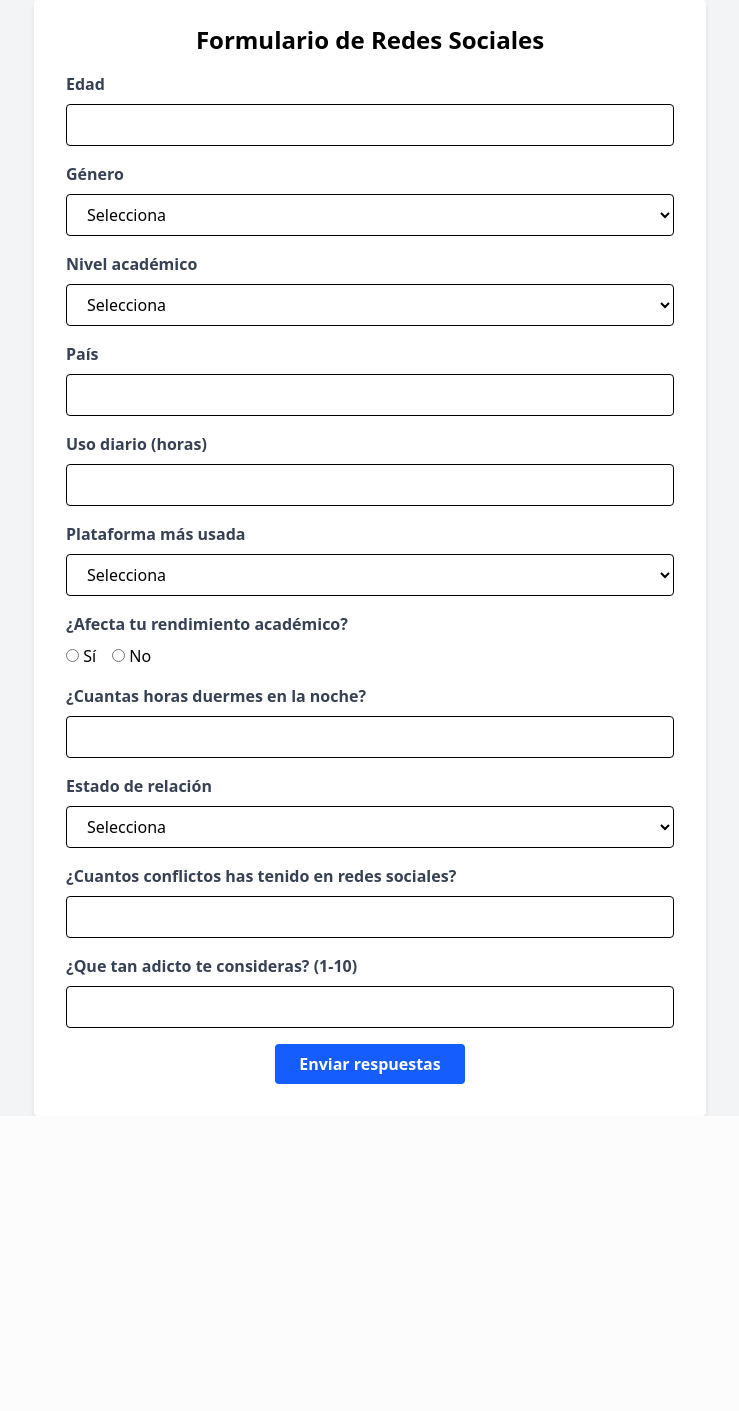
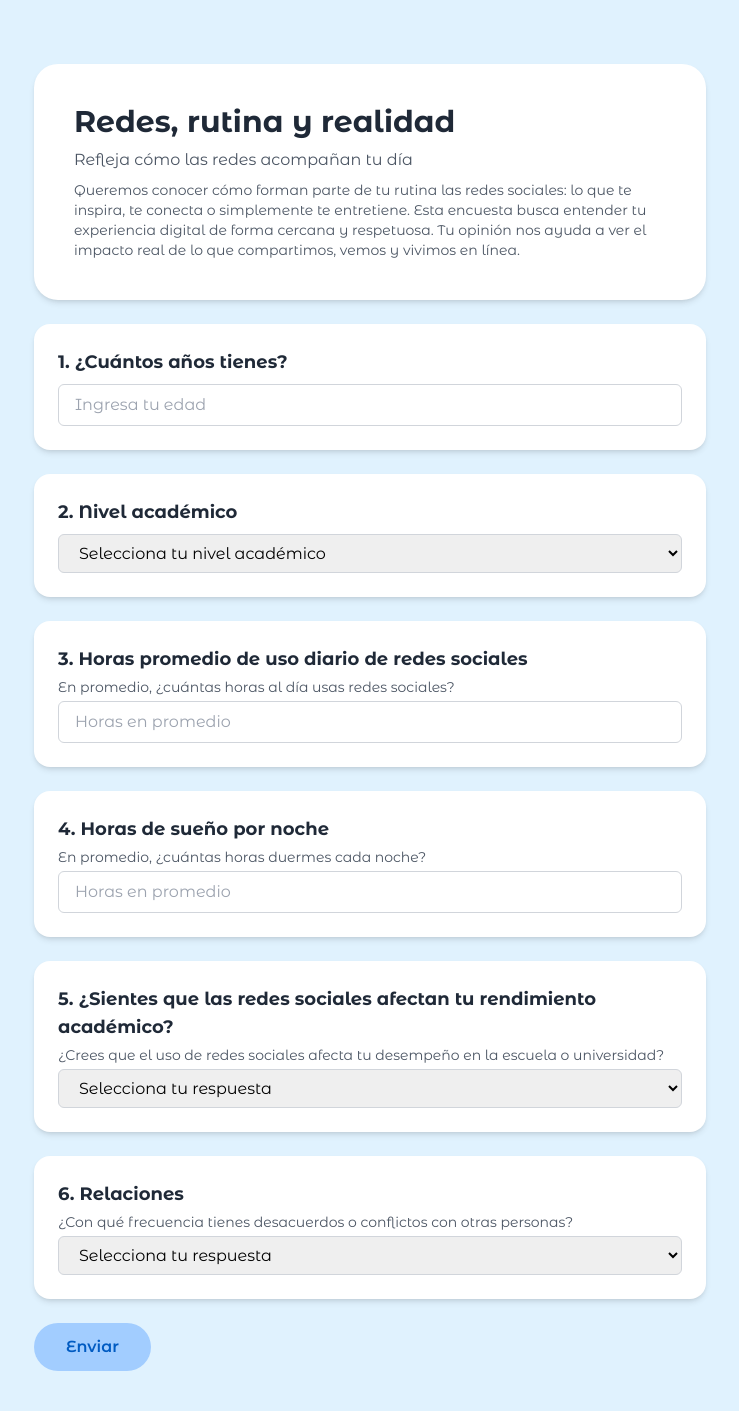
Before and after one commit to rodrigoBojorquez/VillaML, a FastAPI app: template app/templates/form.html in a window 1280 px wide. Shown: the whole page, without its empty margins (270-1009 px from the left). Before the commit the page ends 1116 px from the top, so only its background shows below. Run offline with FastAPI, Linux system fonts and the light colour scheme; the template is opened without the code that fills it, so the values that code supplies are empty; some libraries are stand-ins or nearby versions.

Commit message:
Se agrega el formulario

```diff
--- /dev/null
+++ b/app/infrastructure/data/respuestas.csv
@@ -0,0 +1,2 @@
+modelo,edad,nivel,uso_diario,sueno,impacto,conflictos
+hola,21.0,1,3.0,8.0,1,0
--- a/app/templates/form.html
+++ b/app/templates/form.html
@@ -1,112 +1,146 @@
 <!DOCTYPE html>
 <html lang="es">
+
 <head>
-    <meta charset="UTF-8">
-    <title>Formulario de Evaluación</title>
-    <script src="https://cdn.jsdelivr.net/npm/@tailwindcss/browser@4"></script>
+  <meta charset="UTF-8" />
+  <meta name="viewport" content="width=device-width, initial-scale=1.0" />
+  <title>Redes, rutina y realidad</title>
+  <script src="https://cdn.tailwindcss.com"></script>
+  <style>
+    @import url('https://fonts.googleapis.com/css2?family=Montserrat+Alternates:ital,wght@0,100;0,200;0,300;0,400;0,500;0,600;0,700;0,800;0,900;1,100;1,200;1,300;1,400;1,500;1,600;1,700;1,800;1,900&display=swap');
+
+    body {
+      font-family: "Montserrat Alternates", sans-serif;
+      background: #e0f2fe;
+      background-size: 80px 80px;
+      background-position: 0 0, 40px 40px;
+    }
+  </style>
 </head>
-<body class="bg-gray-100 min-h-screen flex items-center justify-center">
-    <form action="/run" method="POST" class="bg-white shadow-md rounded px-8 pt-6 pb-8 w-full max-w-2xl space-y-4">
-        <h2 class="text-2xl font-bold mb-4 text-center">Formulario de Redes Sociales</h2>
 
+<body class="min-h-screen flex items-center justify-center py-10 px-4">
+
+  <form action="/form" method="POST" class="w-full max-w-2xl space-y-6">
+
+    <!-- Campo oculto obligatorio para el backend -->
     <input type="hidden" name="model_name" value="{{ archivo }}">
 
-        <div>
-            <label for="age" class="block text-gray-700 font-bold mb-2">Edad</label>
-            <input type="number" name="age" id="age" required min="10" max="100" class="w-full px-4 py-2 border rounded focus:outline-none focus:ring-2 focus:ring-blue-500">
+
+    <div class="bg-white rounded-3xl shadow-md p-6 md:p-10">
+      <h1 class="text-2xl md:text-3xl font-bold text-gray-800 mb-2">
+        Redes, rutina y realidad
+      </h1>
+      <p class="text-gray-600 text-sm md:text-base">
+        Refleja cómo las redes acompañan tu día
+      </p>
+      <p class="text-gray-600 text-sm mt-2">
+        Queremos conocer cómo forman parte de tu rutina las redes sociales: lo que te inspira,
+        te conecta o simplemente te entretiene. Esta encuesta busca entender tu experiencia digital
+        de forma cercana y respetuosa. Tu opinión nos ayuda a ver el impacto real de lo que
+        compartimos, vemos y vivimos en línea.
+      </p>
     </div>
 
-        <div>
-            <label for="gender" class="block text-gray-700 font-bold mb-2">Género</label>
-            <select name="gender" id="gender" required class="w-full px-4 py-2 border rounded">
-                <option value="">Selecciona</option>
-                <option value="1">Femenino</option>
-                <option value="0">Masculino</option>
+    {% if success %}
+    <div class="bg-green-100 text-green-800 px-4 py-2 rounded mb-4 text-center">
+      ¡Gracias por compartir tu experiencia! 🖤
+    </div>
+    {% endif %}
+
+    <!-- 1. Edad -->
+    <div class="bg-white rounded-2xl shadow-md p-6 space-y-2">
+      <label for="age" class="block font-bold text-lg text-gray-800">
+        1. ¿Cuántos años tienes?
+      </label>
+      <input type="number" name="age" id="age" placeholder="Ingresa tu edad" required min="10" max="100"
+        class="w-full px-4 py-2 border border-gray-300 rounded-md focus:outline-none focus:ring-2 focus:ring-blue-400" />
+    </div>
+
+    <!-- 2. Nivel académico -->
+    <div class="bg-white rounded-2xl shadow-md p-6 space-y-2">
+      <label for="academic_level" class="block font-bold text-lg text-gray-800">
+        2. Nivel académico
+      </label>
+      <select name="academic_level" id="academic_level" required
+        class="w-full px-4 py-2 border border-gray-300 rounded-md focus:outline-none focus:ring-2 focus:ring-blue-400">
+        <option value="">Selecciona tu nivel académico</option>
+        <option value="0">Preparatoria</option>
+        <option value="1">Universidad – Licenciatura</option>
+        <option value="2">Universidad – Posgrado</option>
       </select>
     </div>
 
-        <div>
-            <label for="academic_level" class="block text-gray-700 font-bold mb-2">Nivel académico</label>
-            <select name="academic_level" id="academic_level" required class="w-full px-4 py-2 border rounded">
-                <option value="">Selecciona</option>
-                <option value="0">Preparatoria</option>
-                <option value="1">Estudios Universitarios</option>
-                <option value="2">Graduado</option>
+    <!-- 3. Uso diario -->
+    <div class="bg-white rounded-2xl shadow-md p-6 space-y-1">
+      <label for="usage_hours" class="block font-bold text-lg text-gray-800">
+        3. Horas promedio de uso diario de redes sociales
+      </label>
+      <p class="text-sm text-gray-600">
+        En promedio, ¿cuántas horas al día usas redes sociales?
+      </p>
+      <input type="number" name="usage_hours" id="usage_hours" step="0.1" min="0" max="24"
+        placeholder="Horas en promedio"
+        class="w-full px-4 py-2 border border-gray-300 rounded-md focus:outline-none focus:ring-2 focus:ring-blue-400" />
+    </div>
+
+    <!-- 4. Sueño -->
+    <div class="bg-white rounded-2xl shadow-md p-6 space-y-1">
+      <label for="sleep_hours" class="block font-bold text-lg text-gray-800">
+        4. Horas de sueño por noche
+      </label>
+      <p class="text-sm text-gray-600">
+        En promedio, ¿cuántas horas duermes cada noche?
+      </p>
+      <input type="number" name="sleep_hours" id="sleep_hours" step="0.1" min="0" max="12"
+        placeholder="Horas en promedio"
+        class="w-full px-4 py-2 border border-gray-300 rounded-md focus:outline-none focus:ring-2 focus:ring-blue-400" />
+    </div>
+
+    <!-- 5. Impacto académico -->
+    <div class="bg-white rounded-2xl shadow-md p-6 space-y-1">
+      <label for="academic_impact" class="block font-bold text-lg text-gray-800">
+        5. ¿Sientes que las redes sociales afectan tu rendimiento académico?
+      </label>
+      <p class="text-sm text-gray-600">
+        ¿Crees que el uso de redes sociales afecta tu desempeño en la escuela o universidad?
+      </p>
+      <select name="academic_impact" id="academic_impact" required
+        class="w-full px-4 py-2 border border-gray-300 rounded-md focus:outline-none focus:ring-2 focus:ring-blue-400">
+        <option value="">Selecciona tu respuesta</option>
+        <option value="1">Sí</option>
+        <option value="0">No</option>
       </select>
     </div>
 
-        <div>
-            <label for="country" class="block text-gray-700 font-bold mb-2">País</label>
-            <input type="text" name="country" id="country" required class="w-full px-4 py-2 border rounded">
-            <!-- Alternativamente: un select con países codificados -->
-        </div>
-
-        <div>
-            <label for="usage_hours" class="block text-gray-700 font-bold mb-2">Uso diario (horas)</label>
-            <input type="number" step="0.1" min="0" max="24" name="usage_hours" id="usage_hours" required class="w-full px-4 py-2 border rounded">
-        </div>
-
-        <div>
-            <label for="platform" class="block text-gray-700 font-bold mb-2">Plataforma más usada</label>
-            <select name="platform" id="platform" required class="w-full px-4 py-2 border rounded">
-                <option value="">Selecciona</option>
-                <option value="0">Facebook</option>
-                <option value="1">Instagram</option>
-                <option value="2">TikTok</option>
-                <option value="3">Twitter</option>
-                <option value="4">YouTube</option>
-                <option value="5">LinkedIn</option>
-                <option value="6">Snapchat</option>
-                <option value="7">Line</option>
-                <option value="8">KakaoTalk</option>
-                <option value="9">VKontakte</option>
-                <option value="10">WhatsApp</option>
-                <option value="11">WeChat</option>
+    <!-- 6. Conflictos -->
+    <div class="bg-white rounded-2xl shadow-md p-6 space-y-1">
+      <label for="conflict_level" class="block font-bold text-lg text-gray-800">
+        6. Relaciones
+      </label>
+      <p class="text-sm text-gray-600">
+        ¿Con qué frecuencia tienes desacuerdos o conflictos con otras personas?
+      </p>
+      <select name="conflict_level" id="conflict_level" required
+        class="w-full px-4 py-2 border border-gray-300 rounded-md focus:outline-none focus:ring-2 focus:ring-blue-400">
+        <option value="">Selecciona tu respuesta</option>
+        <option value="0">Nunca</option>
+        <option value="1">Rara vez</option>
+        <option value="2">A veces</option>
+        <option value="3">Frecuentemente</option>
+        <option value="4">Muy frecuentemente</option>
       </select>
     </div>
 
-        <div>
-            <label class="block text-gray-700 font-bold mb-2">¿Afecta tu rendimiento académico?</label>
-            <div class="flex gap-4">
-                <label><input type="radio" name="academic_impact" value="1" required> Sí</label>
-                <label><input type="radio" name="academic_impact" value="0"> No</label>
-            </div>
-        </div>
-
-        <div>
-            <label for="sleep_hours" class="block text-gray-700 font-bold mb-2">¿Cuantas horas duermes en la noche?</label>
-            <input type="number" step="0.1" min="0" max="12" name="sleep_hours" id="sleep_hours" required class="w-full px-4 py-2 border rounded">
+    <!-- Botón -->
+    <div class="text-center md:text-left">
+      <button type="submit"
+        class="bg-[#A2CDFF] hover:bg-[#005BC2] text-[#005BC2] hover:text-[#A2CDFF] font-semibold py-3 px-8 rounded-full transition">
+        Enviar
+      </button>
     </div>
 
 
-        <div>
-            <label for="relationship" class="block text-gray-700 font-bold mb-2">Estado de relación</label>
-            <select name="relationship" id="relationship" required class="w-full px-4 py-2 border rounded">
-                <option value="">Selecciona</option>
-                <option value="0">Complicado</option>
-                <option value="1">En una relación</option>
-                <option value="2">Soltero</option>
-            </select>
-        </div>
-
-        <!-- Conflictos por redes sociales -->
-        <div>
-            <label for="conflicts" class="block text-gray-700 font-bold mb-2">¿Cuantos conflictos has tenido en redes sociales?</label>
-            <input type="number" name="conflicts" id="conflicts" min="0" max="10" class="w-full px-4 py-2 border rounded">
-        </div>
-
-        <!-- Puntaje de adicción -->
-        <div>
-            <label for="addiction" class="block text-gray-700 font-bold mb-2">¿Que tan adicto te consideras? (1-10)</label>
-            <input type="number" name="addiction" id="addiction" min="1" max="10" required class="w-full px-4 py-2 border rounded">
-        </div>
-
-        <!-- Botón de envío -->
-        <div class="text-center">
-            <button type="submit" class="bg-blue-600 hover:bg-blue-700 text-white font-bold py-2 px-6 rounded">
-                Enviar respuestas
-            </button>
-        </div>
   </form>
 </body>
+
 </html>
--- a/container.py
+++ b/container.py
@@ -5,7 +5,7 @@ from config.settings import Settings
 
 class Container(containers.DeclarativeContainer):
     wiring_config = containers.WiringConfiguration(
-        packages=["app.api", "app.application", "app.infrastructure", "app.domain"]
+        packages=["app.api", "app.application", "app.infrastructure", ]
     )
     settings = providers.Singleton(Settings)
 
```
Also changed, not shown: app/api/endpoints/form.py (+83 -10 lines), app/infrastructure/data/respuestas.json (added, +11 -0 lines). Lines whose indentation alone changed are shown as unchanged.
